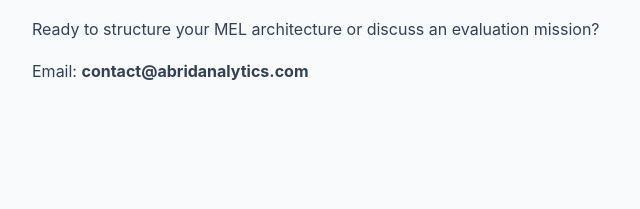
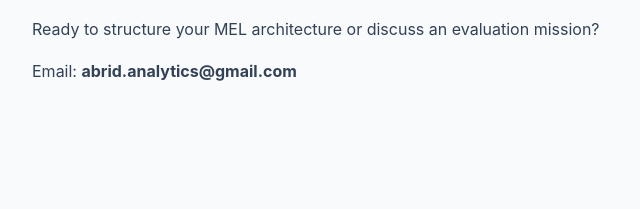
Before and after one commit to AbridAnalytics/AbridAlaytics.github.io, a plain HTML site: page index.html in a window 1280 px wide. Shown: the part 959-1168 px from the top of the page, 158-798 px from the left. Drawn offline with Linux system fonts and the light colour scheme.

Commit message:
Update index.html

```diff
--- a/index.html
+++ b/index.html
@@ -55,7 +55,7 @@
         <section id="contact" style="margin-top: 4rem;">
             <h2>Contact & Advisory</h2>
             <p>Ready to structure your MEL architecture or discuss an evaluation mission?</p>
-            <p>Email: <strong>contact@abridanalytics.com</strong></p>
+            <p>Email: <strong>abrid.analytics@gmail.com</strong></p>
         </section>
     </div>
 
```
